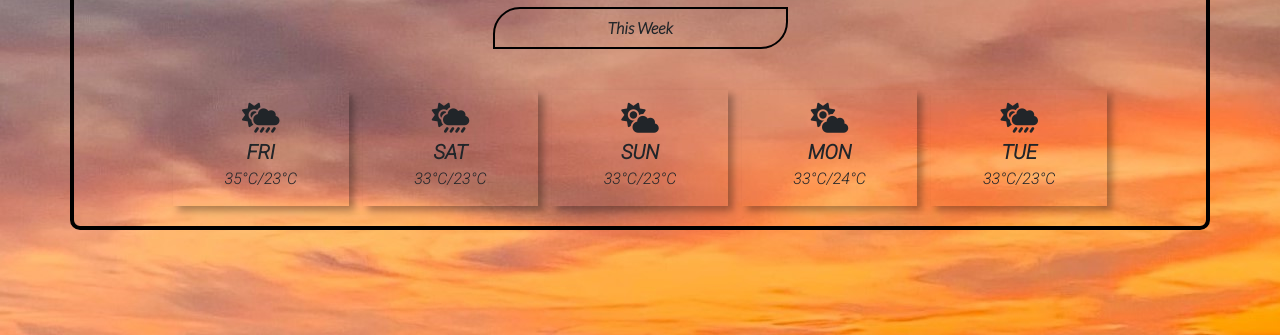
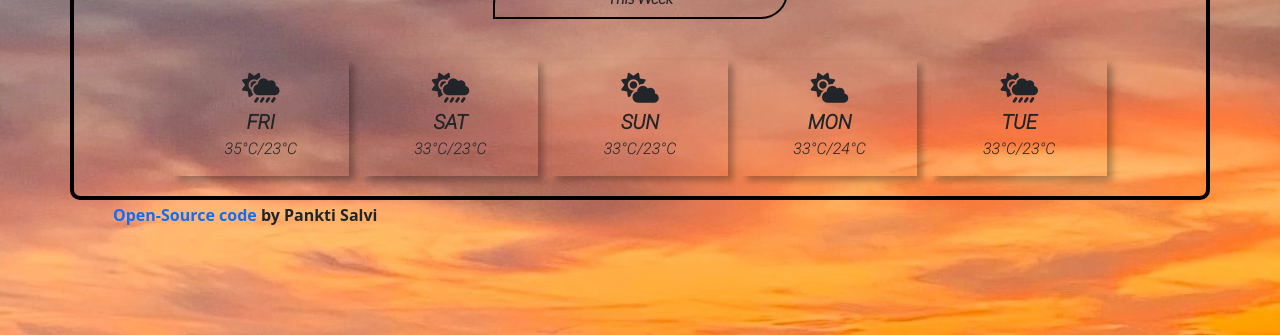
Before and after one commit to pankti13/weather-made-easy, a plain HTML site: page index.html in a window 1280 px wide. Shown: the part 465-800 px from the top of the page. Drawn offline with nearby package versions, Linux system fonts and the light colour scheme; a web font is replaced by a local one.

Commit message:
Added GitHub Link

```diff
--- a/index.html
+++ b/index.html
@@ -120,6 +120,12 @@
             </div>
         </div>
     </div>
+    <div class="gitSource">
+        <strong>
+            <a href="https://github.com/pankti13/weather-made-easy" target="_blank">Open-Source code</a>
+            by Pankti Salvi
+        </strong>
+    </div>
     <!--JavaScript-->
     <script src="src/index.js"></script>
 </body>
--- a/src/styles.css
+++ b/src/styles.css
@@ -5,7 +5,7 @@ body {
 
 .container {
     background: transparent;
-    margin: 70px auto;
+    margin: 40px auto;
     display: block;
     padding: 1% 4%;
     border: 4px solid black;
@@ -199,3 +199,16 @@ body {
     margin: 5px;
     font-family: 'Roboto', sans-serif;
 }
+
+.gitSource{
+    margin:-37px 113px;
+}
+
+.gitSource a{
+    /* color:red; */
+    text-decoration: none;
+}
+
+.gitSource a:hover{
+    text-decoration: underline;
+}
```
